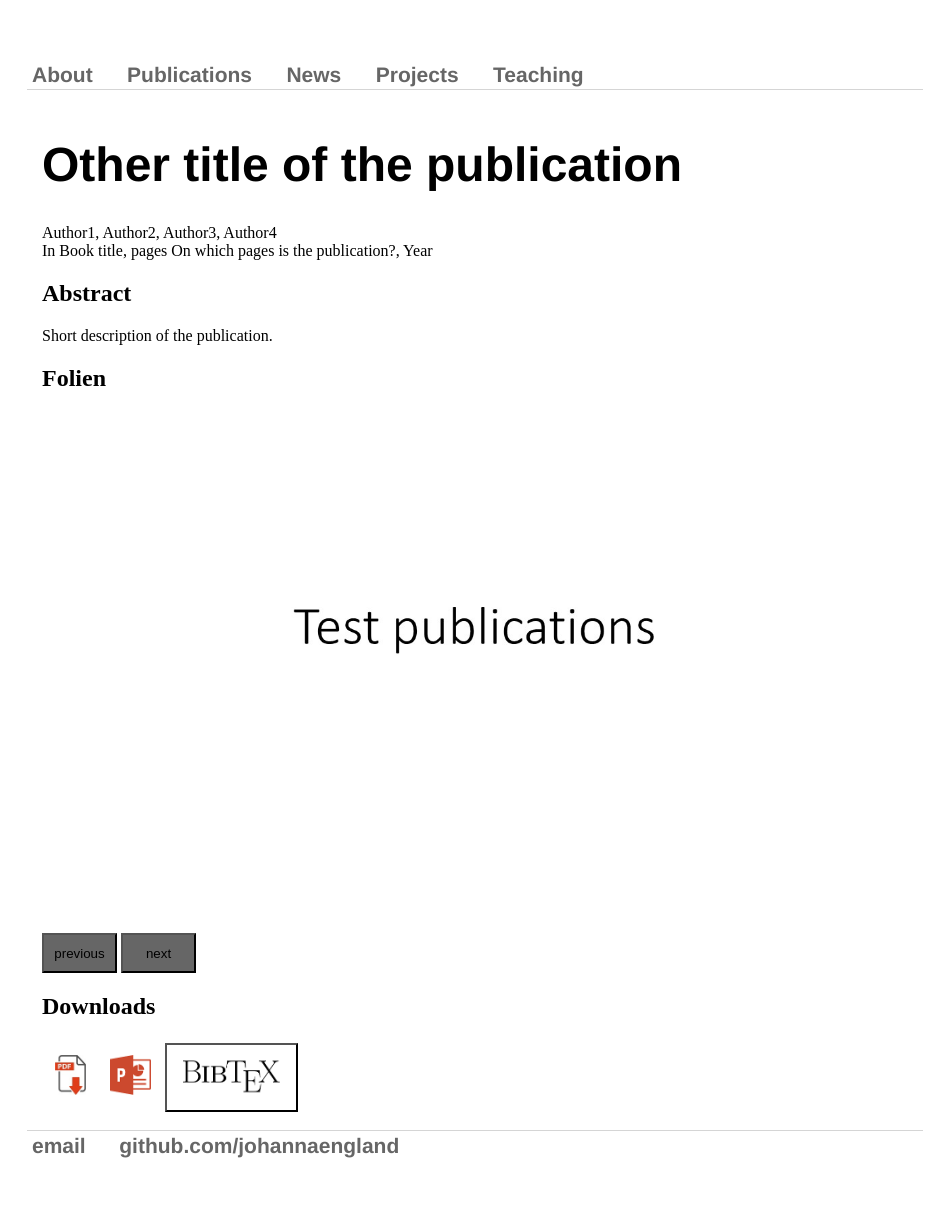
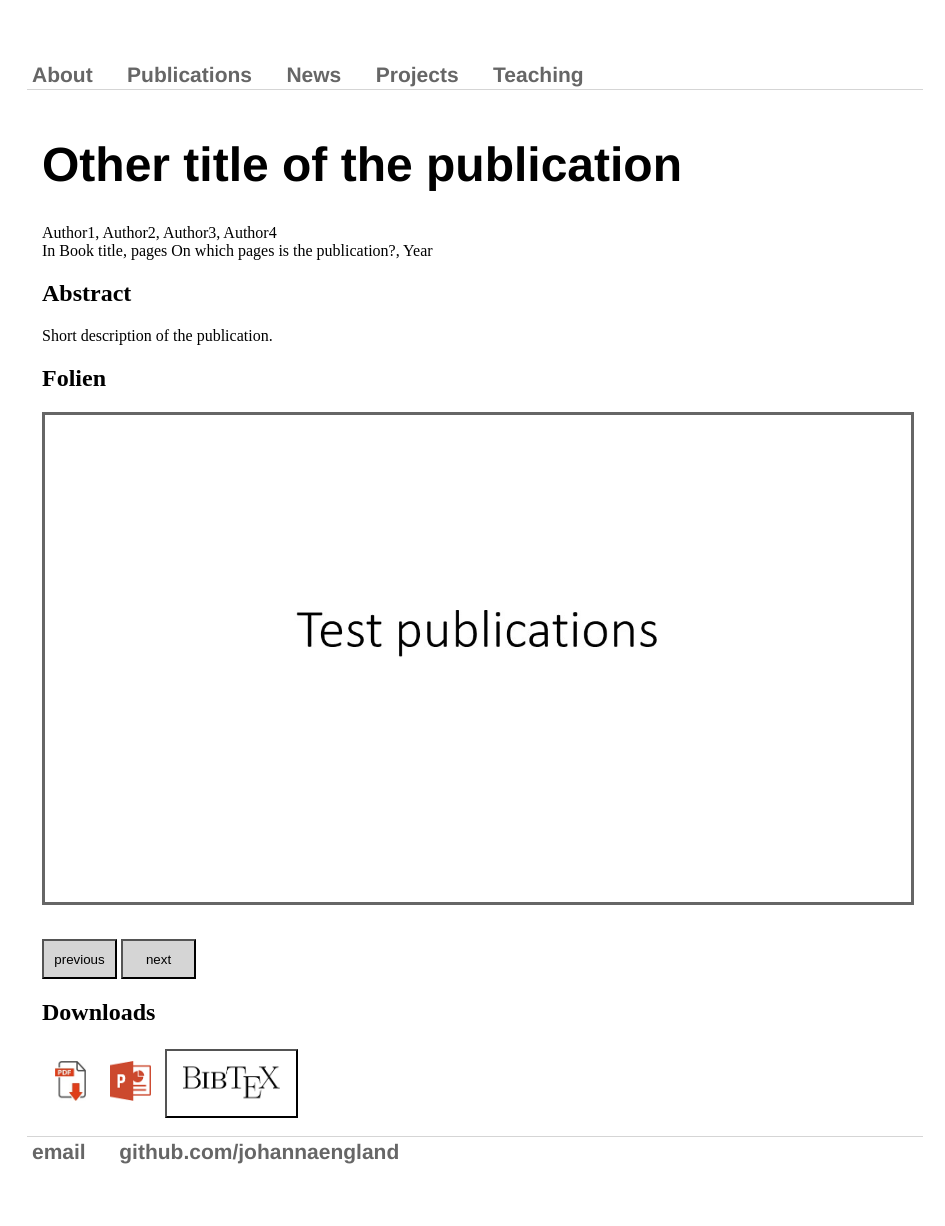
Before and after one commit to johannaengland/johannaengland.github.io, a Jekyll site: the page built from _publications/year-other-publication.md, in a window 1280 px wide. Shown: the whole page, without its empty margins (165-1110 px from the left). Built offline with Jekyll 4.4.1, drawn with Linux system fonts in a browser that asks for light colours.

Commit message:
Update main.css

```diff
--- a/css/main.css
+++ b/css/main.css
@@ -5,7 +5,7 @@
 #currentSlide {
     width: 100%;
     height: auto;
-    border: solid ´#666666;
+    border: solid #666666;
 }
 
 #slidecount {
@@ -60,7 +60,7 @@ body {
 }
 
 button {
-    background-color: #666666;
+    background-color: #d5d5d5;
 }
 
 caption {
```
